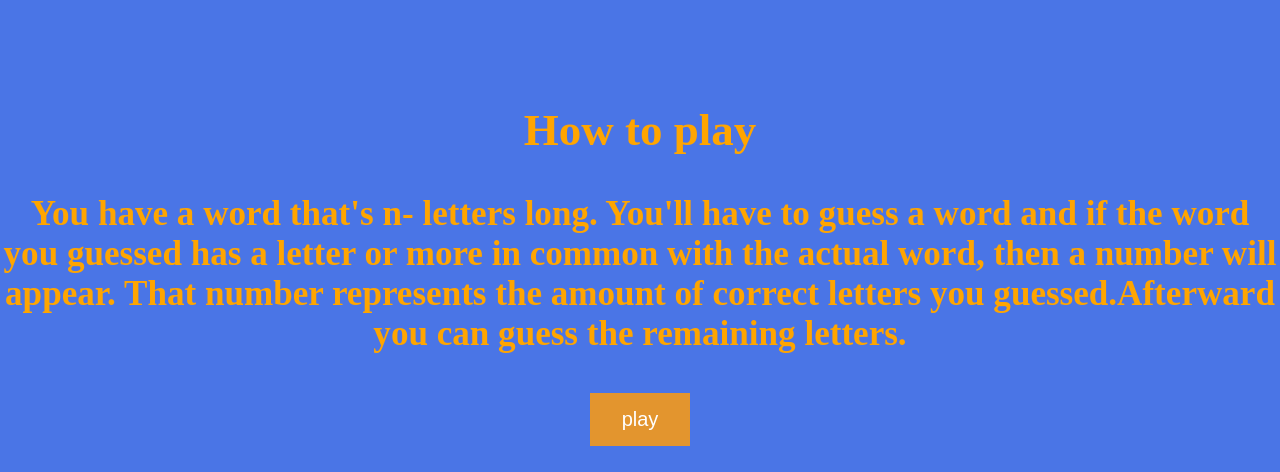
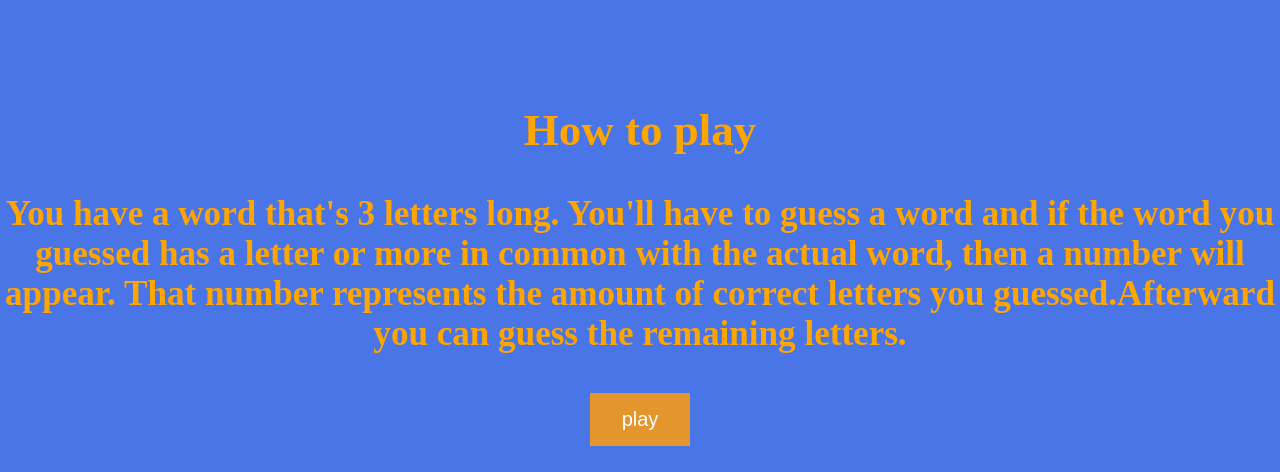
Before and after one commit to ara-menji/Jotto, a Python web app: template templates/index_hasna.html in a window 1280 px wide. Shown: the part 307-779 px from the top of the page. Run offline with Jinja, Linux system fonts and the light colour scheme; the template is opened without the code that fills it, so the values that code supplies are empty.

Commit message:
changed to 3 letters

```diff
--- a/templates/index_hasna.html
+++ b/templates/index_hasna.html
@@ -9,7 +9,7 @@
     <h1 id="jotto_title">Jotto!</h1>
      <div>
      <h2>How to play</h2>
-    <h3> You have a word that's n- letters long. You'll have to guess a word
+    <h3> You have a word that's 3 letters long. You'll have to guess a word
         and if the word you guessed has a letter or more in common with the actual word, then a
          number will appear. That number represents the amount of correct letters
         you guessed.Afterward you can guess the remaining letters.</h3>
```
